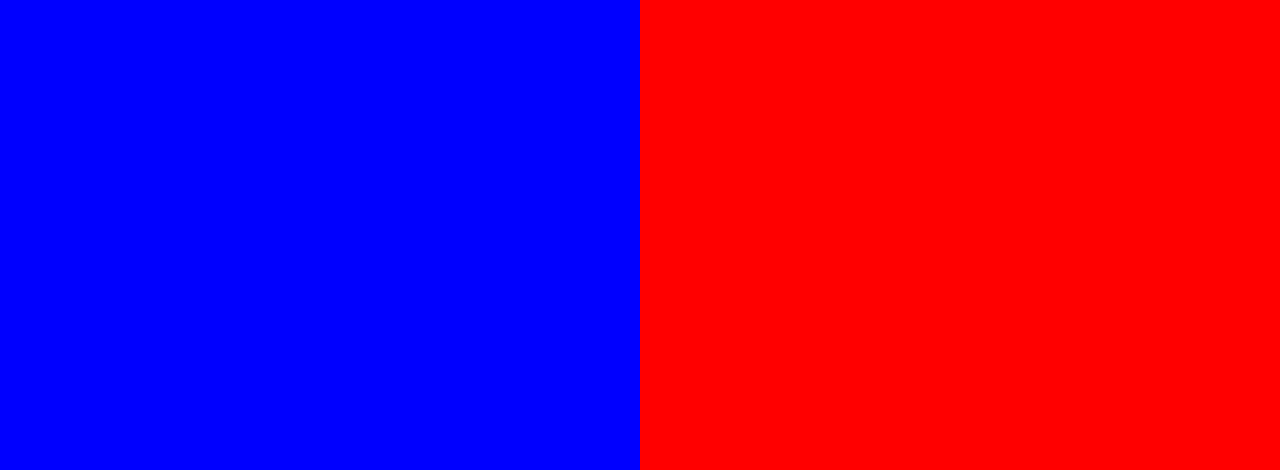
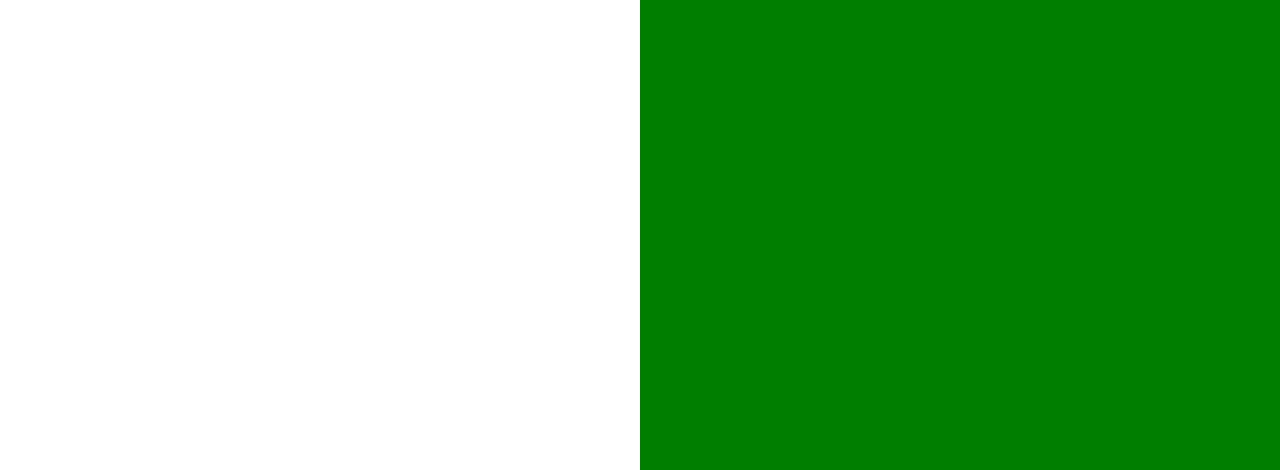
Before and after one commit to HaPhanBaoMinh/DOP-C02, a website: page index.html in a window 1280 px wide. Shown: the part 330-800 px from the top of the page. Drawn offline with Linux system fonts and the light colour scheme.

Commit message:
Update index.html

```diff
--- a/index.html
+++ b/index.html
@@ -35,7 +35,7 @@
 
         text-align: right;
         padding-top: 11em;
-        background-color: blue;
+        background-color: white;
 
       }
       .textColumn p {
@@ -49,7 +49,7 @@
         bottom: 0px;
         left: 50%;
 
-        background-color: red;
+        background-color: green;
       }
 
       h1 {
```
